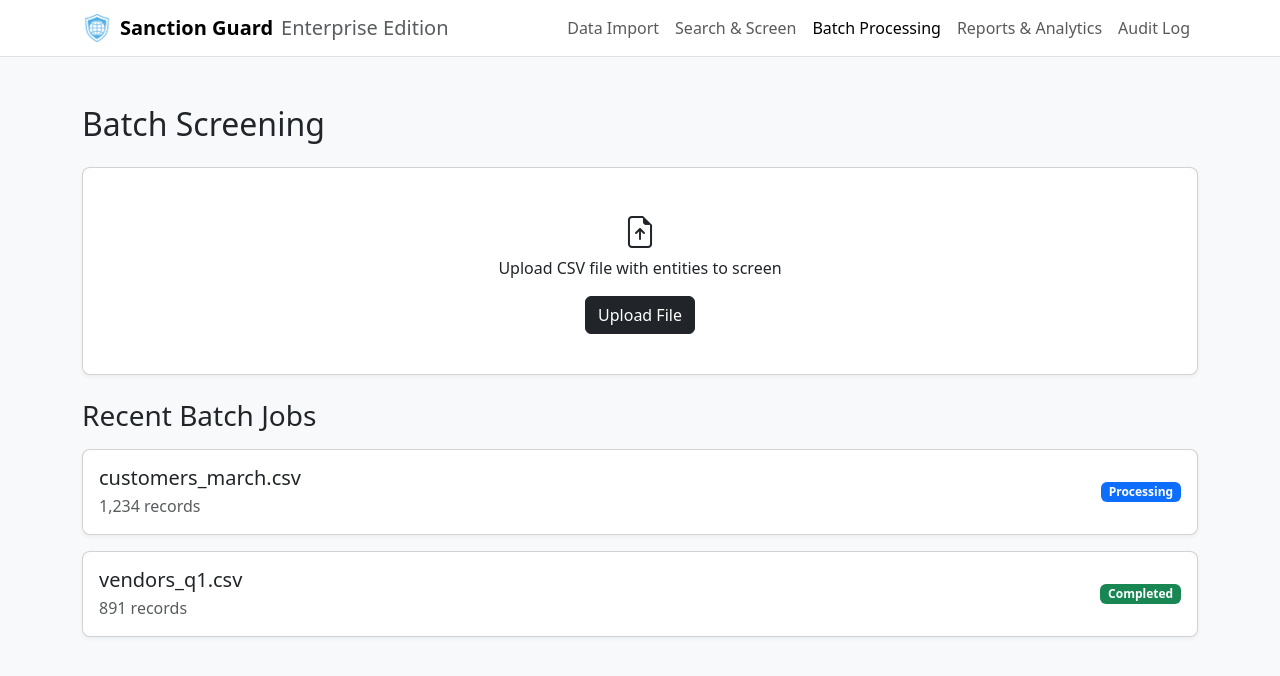
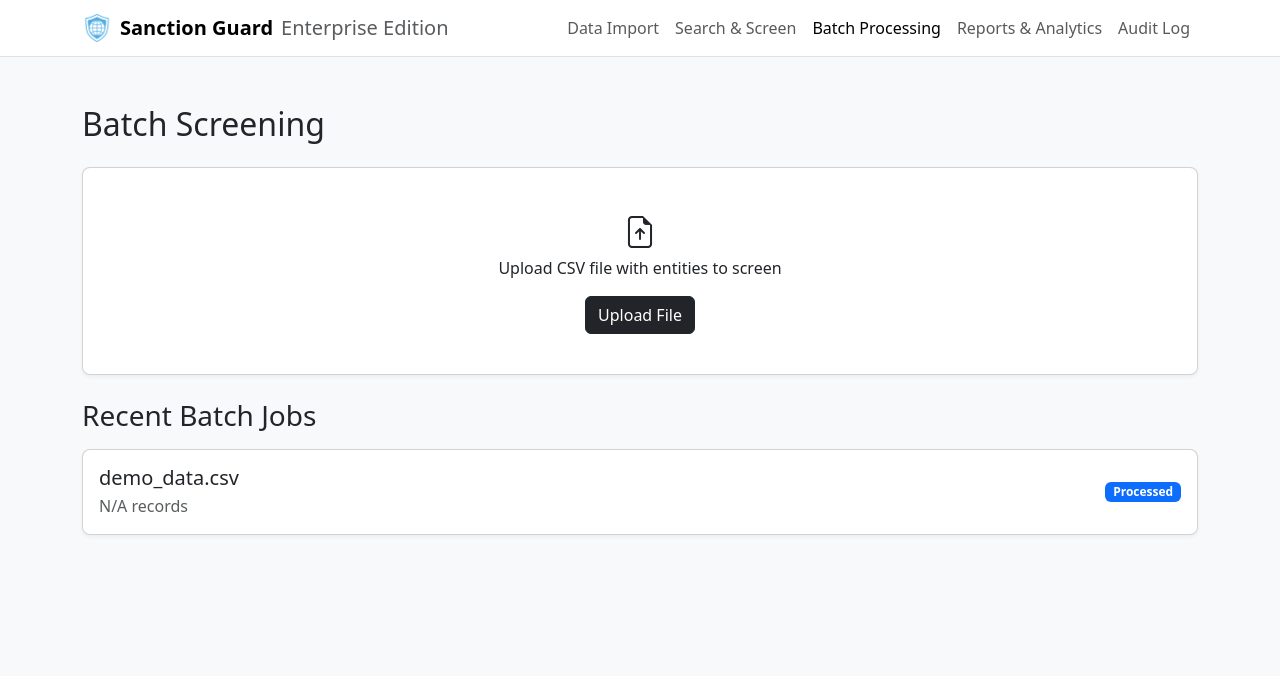
Before and after one commit to Sanction-Guard/Sanction-Guard-Front-End, a React (Vite) app: page /batch-processing in a window 1280 px wide. Shown: the top 676 px of the page. Built offline with nearby package versions, Linux system fonts and the light colour scheme.

Commit message:
Update BatchProcessing.jsx
Removing static dummy data to allow dynamic data to be implemented

```diff
--- a/src/components/BatchProcessing.jsx
+++ b/src/components/BatchProcessing.jsx
@@ -17,29 +17,30 @@ function BatchProcessing() {
       </Card>
 
       <h3 className="mb-3">Recent Batch Jobs</h3>
+      {/* TODO: Implement dynamic batch jobs from backend */}
       <Card className="mb-3">
         <Card.Body>
           <div className="d-flex justify-content-between align-items-center">
             <div>
-              <h5 className="mb-1">customers_march.csv</h5>
-              <p className="text-muted mb-0">1,234 records</p>
+              <h5 className="mb-1">demo_data.csv</h5>
+              <p className="text-muted mb-0">N/A records</p>
             </div>
-            <Badge bg="primary">Processing</Badge>
+            <Badge bg="primary">Processed</Badge>
           </div>
         </Card.Body>
       </Card>
 
-      <Card>
+      {/* <Card>
         <Card.Body>
           <div className="d-flex justify-content-between align-items-center">
             <div>
-              <h5 className="mb-1">vendors_q1.csv</h5>
-              <p className="text-muted mb-0">891 records</p>
+              <h5 className="mb-1">N/A</h5>
+              <p className="text-muted mb-0">N/A records</p>
             </div>
-            <Badge bg="success">Completed</Badge>
+            <Badge bg="success">N/A</Badge>
           </div>
         </Card.Body>
-      </Card>
+      </Card> */}
     </Container>
   );
 }
```
